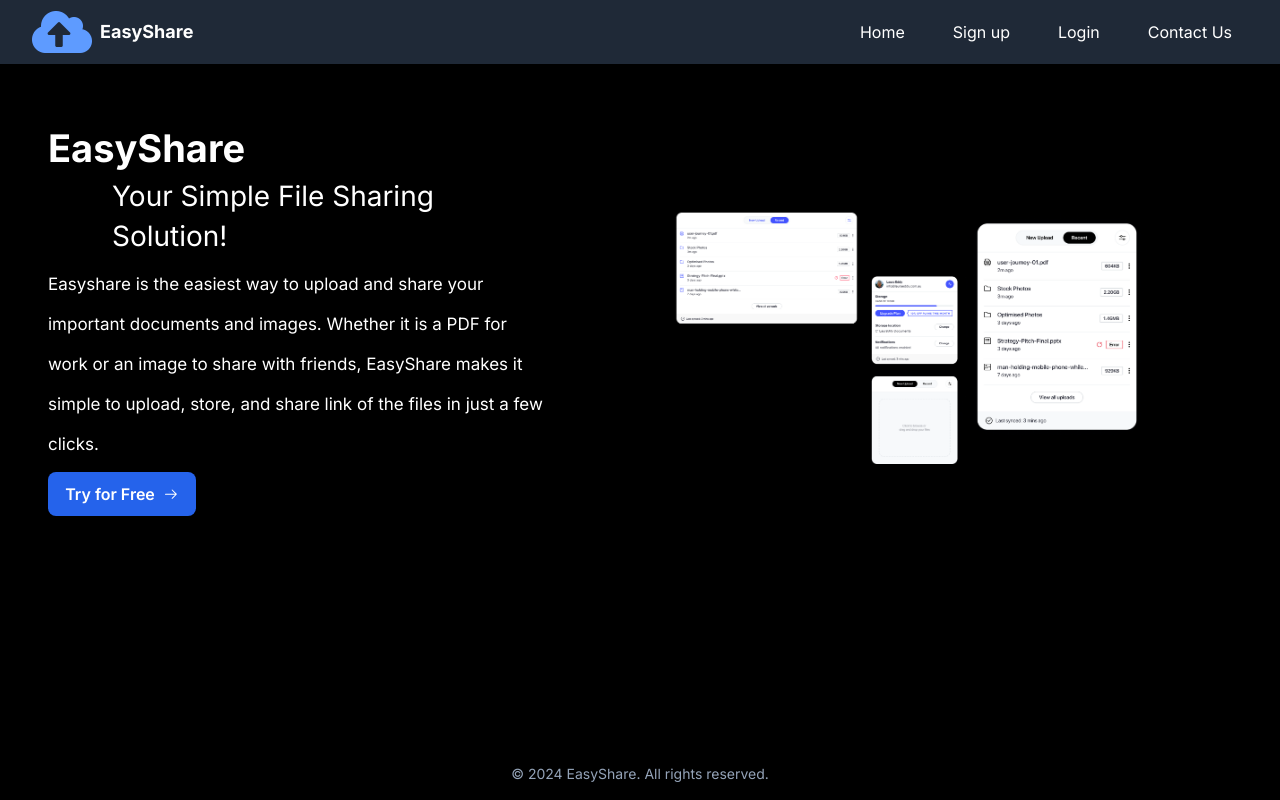
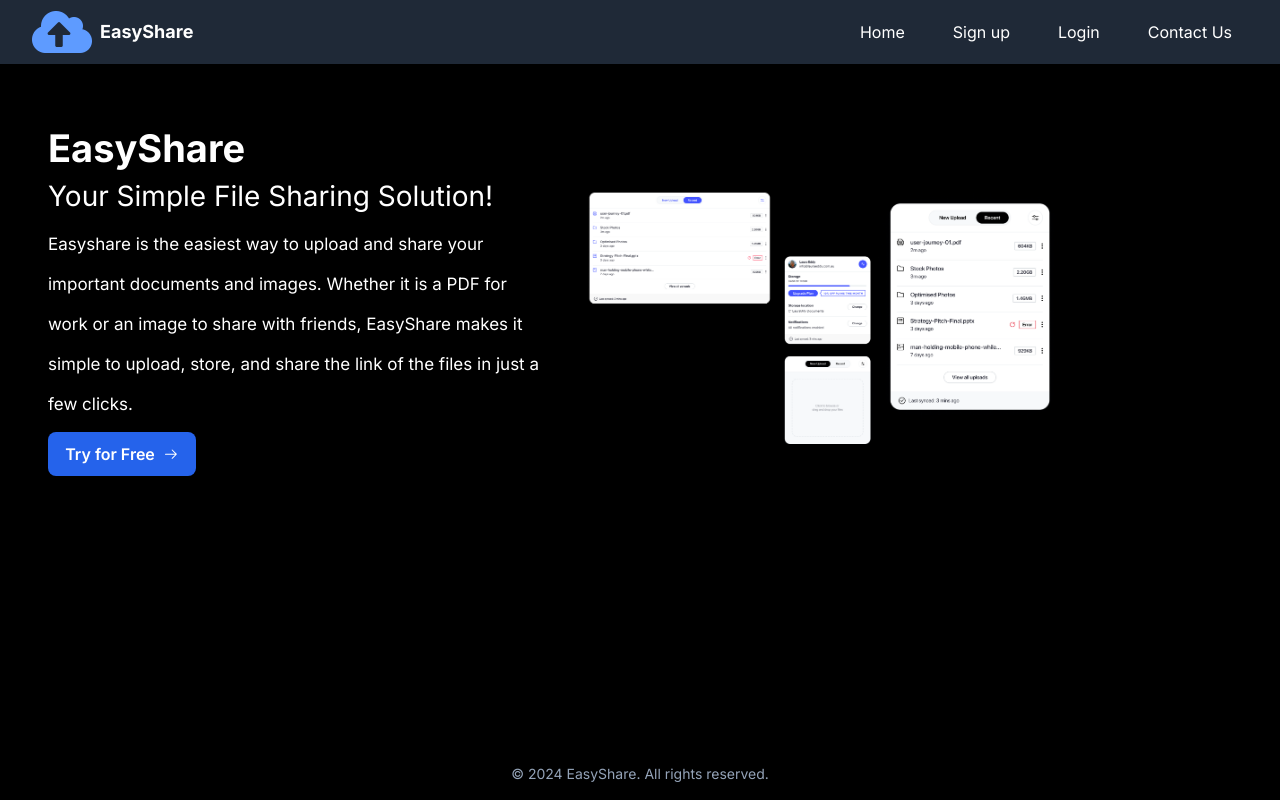
Before and after one commit to Sandeepkumargond/EasyShare, a Next.js app: page / in a window 1280 px wide. Built offline with nearby package versions, Linux system fonts and the light colour scheme.

Commit message:
some changes in the dashboard

```diff
--- a/app/page.jsx
+++ b/app/page.jsx
@@ -10,27 +10,25 @@
       <Navbar />
       <div>
         {/* Section 01 */}
-        <div className="relative w-full flex flex-col md:flex-row  items-center justify-between text-black mt-16">
-          <div className="mx-12 space-y-9">
+        <div className="relative w-full flex flex-col md:flex-row items-center justify-between text-black mt-16 px-4 md:px-12">
+          <div className="space-y-9">
             <div className="relative flex flex-col md:flex-row justify-between items-center gap-5 space-y-3 leading-10">
-              {/* Left side */}
-              <div className="flex flex-col space-y-2 text-center md:text-left">
-                <h1 className=" text-white font-bold text-[38px] font-loader">
+              {/* Left side (Text) */}
+              <div className="flex flex-col space-y-2 text-center md:text-left md:max-w-[500px]">
+                <h1 className="text-white font-bold text-[38px] font-loader">
                   EasyShare
                 </h1>
-                <span className="text-white text-[28px] md:ml-16 font-normal mb-7">
+                <span className="text-white text-[28px] font-normal mb-7">
                   Your Simple File Sharing Solution!
                 </span>
-                <div>
-                  <p className="w-full text-white max-w-[500px] text-[17px]">
-                    Easyshare is the easiest way to upload and share your
-                    important documents and images. Whether it is a PDF for work
-                    or an image to share with friends, EasyShare makes it simple
-                    to upload, store, and share link of the files in just a few
-                    clicks.
-                  </p>
-                </div>
-                <div className="flex justify-center text-white md:justify-start">
+                <p className="text-white text-[17px] md:text-left">
+                  Easyshare is the easiest way to upload and share your
+                  important documents and images. Whether it is a PDF for work
+                  or an image to share with friends, EasyShare makes it simple
+                  to upload, store, and share the link of the files in just a few
+                  clicks.
+                </p>
+                <div className="flex justify-center md:justify-start">
                   <Link href="/dashboard">
                     <button className="bg-blue-600 text-white p-4 font-semibold rounded-[8px] w-[148px] h-[44px] flex justify-center items-center hover:bg-cyan-500 gap-2 cursor-pointer transition-all duration-300">
                       Try for Free <GoArrowRight />
@@ -39,14 +37,14 @@
                 </div>
               </div>
 
-              {/* Right side */}
-              <div>
+              {/* Right side (Image) */}
+              <div className="hidden md:block">
                 <Image
                   src={"/Frame.png"}
                   alt="laptop"
                   width={500}
                   height={600}
-                  className=" md:mx-20 mx-0 h-auto"
+                  className="mx-auto h-auto"
                 />
               </div>
             </div>
@@ -54,6 +52,7 @@
         </div>
       </div>
 
+      {/* Footer */}
       <footer className="mt-auto py-4 text-center text-slate-400 text-sm">
         © 2024 EasyShare. All rights reserved.
       </footer>
--- a/components/RegisterForm.jsx
+++ b/components/RegisterForm.jsx
@@ -65,30 +65,30 @@
     <>
       <Navbar />
 
-      <div className="grid place-items-center h-screen bg-slate-900">
-        <div className="shadow-lg p-5 rounded-lg border-t-4 border-blue-500 bg-slate-800">
-          <h1 className="text-xl font-bold my-4 text-white">Register</h1>
+      <div className="grid place-items-center h-screen bg-slate-900 px-4 sm:px-0">
+        <div className="shadow-lg p-5 rounded-lg border-t-4 border-blue-500 bg-slate-800 w-full max-w-md sm:w-full">
+          <h1 className="text-xl font-bold my-4 text-white text-center">Register</h1>
 
           <form onSubmit={handleSubmit} className="flex flex-col gap-3">
             <input
-              className="px-4 py-2 bg-white rounded-md border border-gray-300 focus:outline-none focus:ring-2 focus:ring-green-400"
+              className="px-4 py-2 bg-white rounded-md border border-gray-300 focus:outline-none focus:ring-2 focus:ring-green-400 w-full"
               onChange={(e) => setName(e.target.value)}
               type="text"
               placeholder="Full Name"
             />
             <input
-              className="px-4 py-2 bg-white rounded-md border border-gray-300 focus:outline-none focus:ring-2 focus:ring-green-400"
+              className="px-4 py-2 bg-white rounded-md border border-gray-300 focus:outline-none focus:ring-2 focus:ring-green-400 w-full"
               onChange={(e) => setEmail(e.target.value)}
               type="text"
               placeholder="Email"
             />
             <input
-              className="px-4 py-2 rounded-md bg-white border border-gray-300 focus:outline-none focus:ring-2 focus:ring-green-400"
+              className="px-4 py-2 rounded-md bg-white border border-gray-300 focus:outline-none focus:ring-2 focus:ring-green-400 w-full"
               onChange={(e) => setPassword(e.target.value)}
               type="password"
               placeholder="Password"
             />
-            <button className="bg-blue-600 hover:bg-blue-400 text-white font-bold cursor-pointer px-6 py-2 rounded-md">
+            <button className="bg-blue-600 hover:bg-blue-400 text-white font-bold cursor-pointer px-6 py-2 rounded-md w-full">
               Register
             </button>
 
@@ -98,7 +98,7 @@
               </div>
             )}
 
-            <Link className="text-sm mt-3  text-right text-white" href={"/"}>
+            <Link className="text-sm mt-3 text-right text-white" href={"/"}>
               Already have an account? <span className="underline">Login</span>
             </Link>
           </form>
--- a/components/navbar.jsx
+++ b/components/navbar.jsx
@@ -1,7 +1,15 @@
+'use client';
 import Image from "next/image";
-import React from "react";
+import React, { useState } from "react";
 
 export default function Navbar() {
+  const [isMobileMenuOpen, setIsMobileMenuOpen] = useState(false);
+
+
+  const toggleMobileMenu = () => {
+    setIsMobileMenuOpen(!isMobileMenuOpen);
+  };
+
   return (
     <>
       {/* Navigation Bar */}
@@ -18,7 +26,7 @@
             <span className="ml-2 text-lg font-bold text-white">EasyShare</span>
           </div>
 
-          {/* Navigation Links */}
+          {/* Navigation Links (Desktop) */}
           <div className="hidden md:flex space-x-4">
             <a
               href="/"
@@ -48,7 +56,7 @@
 
           {/* Mobile Menu Button */}
           <div className="md:hidden flex items-center">
-            <button className="text-white">
+            <button onClick={toggleMobileMenu} aria-label="Toggle navigation">
               <svg
                 xmlns="http://www.w3.org/2000/svg"
                 fill="none"
@@ -68,7 +76,11 @@
         </div>
 
         {/* Mobile Navigation Links */}
-        <div className="md:hidden bg-gray-800 text-white flex flex-col space-y-4 py-4 px-6">
+        <div
+          className={`md:hidden bg-gray-800 text-white flex flex-col space-y-4 py-4 px-6 ${
+            isMobileMenuOpen ? "block" : "hidden"
+          }`}
+        >
           <a
             href="/"
             className="px-4 py-2 hover:bg-black rounded-md transition"
```
